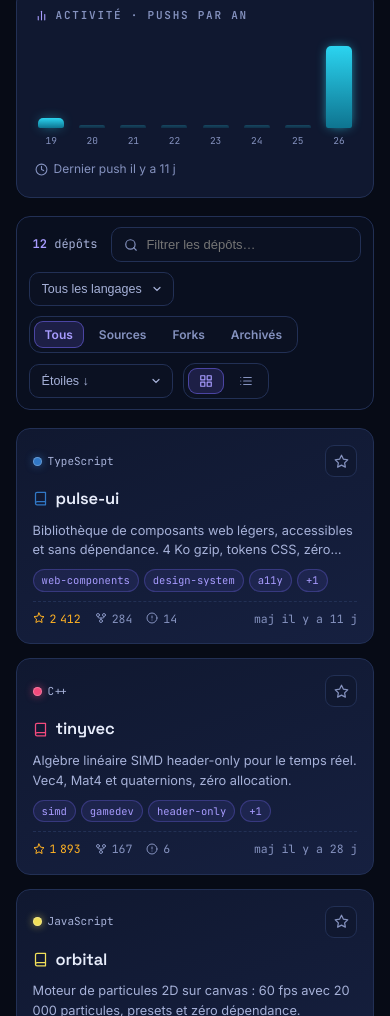
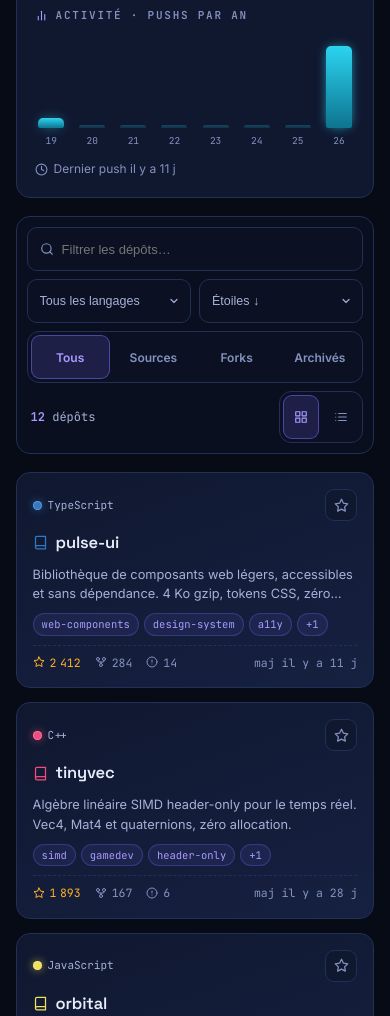
Before and after one commit to fulbert-kfs/GitAtlas, a plain HTML site: page index.html in a window 390 px wide. Shown: the part 2264-3280 px from the top of the page. Drawn offline with Linux system fonts and the light colour scheme.

Commit message:
style(filters): réorganiser la barre filtre en grille sur mobile
Les six contrôles étaient répartis en rangs désordonnés (compte collé à la recherche, tri séparé des types). Ils passent en grille deux colonnes : recherche pleine largeur, langage/tri en vis-à-vis, types sur une ligne, compte aligné avec le sélecteur de vue. Le balisage suit désormais l'ordre visuel pour que le focus clavier reste cohérent. Cibles portées à 44 px sur mobile. bundle.js régénéré.

```diff
--- a/css/styles.css
+++ b/css/styles.css
@@ -4045,8 +4045,56 @@ footer a:hover {
     align-items: flex-start;
   }
 
+  /* La barre filtre passe en grille dans l'ordre du balisage : recherche en
+     pleine largeur, langage/tri en vis-à-vis, types sur une ligne, puis le
+     compte et le sélecteur de vue. Le focus clavier suit donc le même ordre. */
   .toolbar {
     position: static;
+    display: grid;
+    grid-template-columns: repeat(2, minmax(0, 1fr));
+    gap: 8px;
+    padding: 10px;
+  }
+
+  .toolbar > .tsearch,
+  .toolbar > #typeSeg {
+    grid-column: 1 / -1;
+  }
+
+  .toolbar > #typeSeg button {
+    flex: 1;
+    justify-content: center;
+    padding-inline: 6px;
+    min-height: 44px;
+  }
+
+  .toolbar > #typeSeg,
+  .toolbar > .seg:last-child {
+    padding: 3px;
+  }
+
+  .toolbar > .rcount {
+    align-self: center;
+  }
+
+  .toolbar > .seg:last-child {
+    justify-self: end;
+  }
+
+  .toolbar > .seg:last-child button {
+    min-height: 44px;
+  }
+
+  .toolbar .sel {
+    width: 100%;
+    max-width: none;
+    min-width: 0;
+    min-height: 44px;
+  }
+
+  .toolbar .tsearch {
+    min-width: 0;
+    min-height: 44px;
   }
 
   .tabs {
```
Also changed, not shown: js/profile.js (+12 -12 lines), js/bundle.js, 1 other file.
